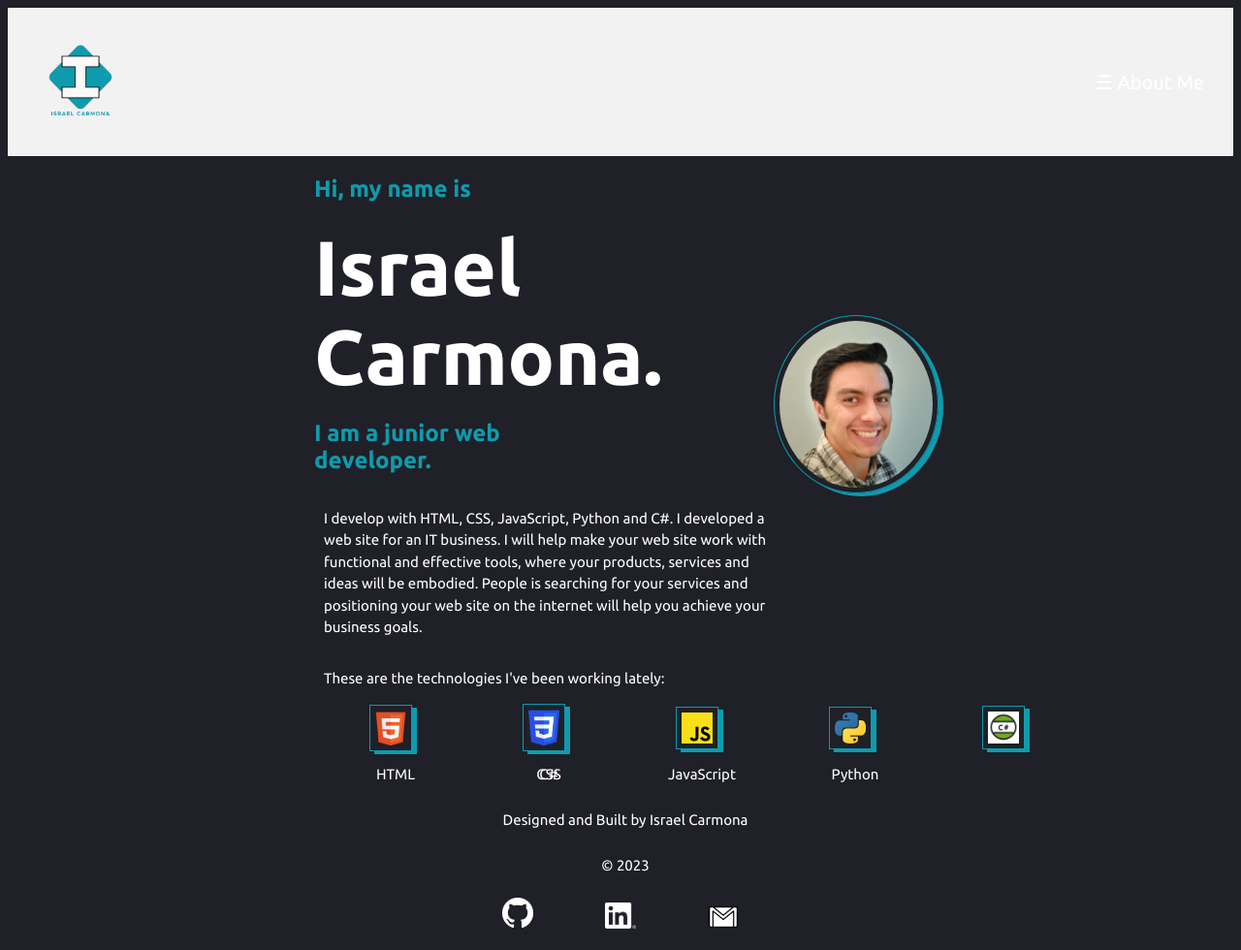
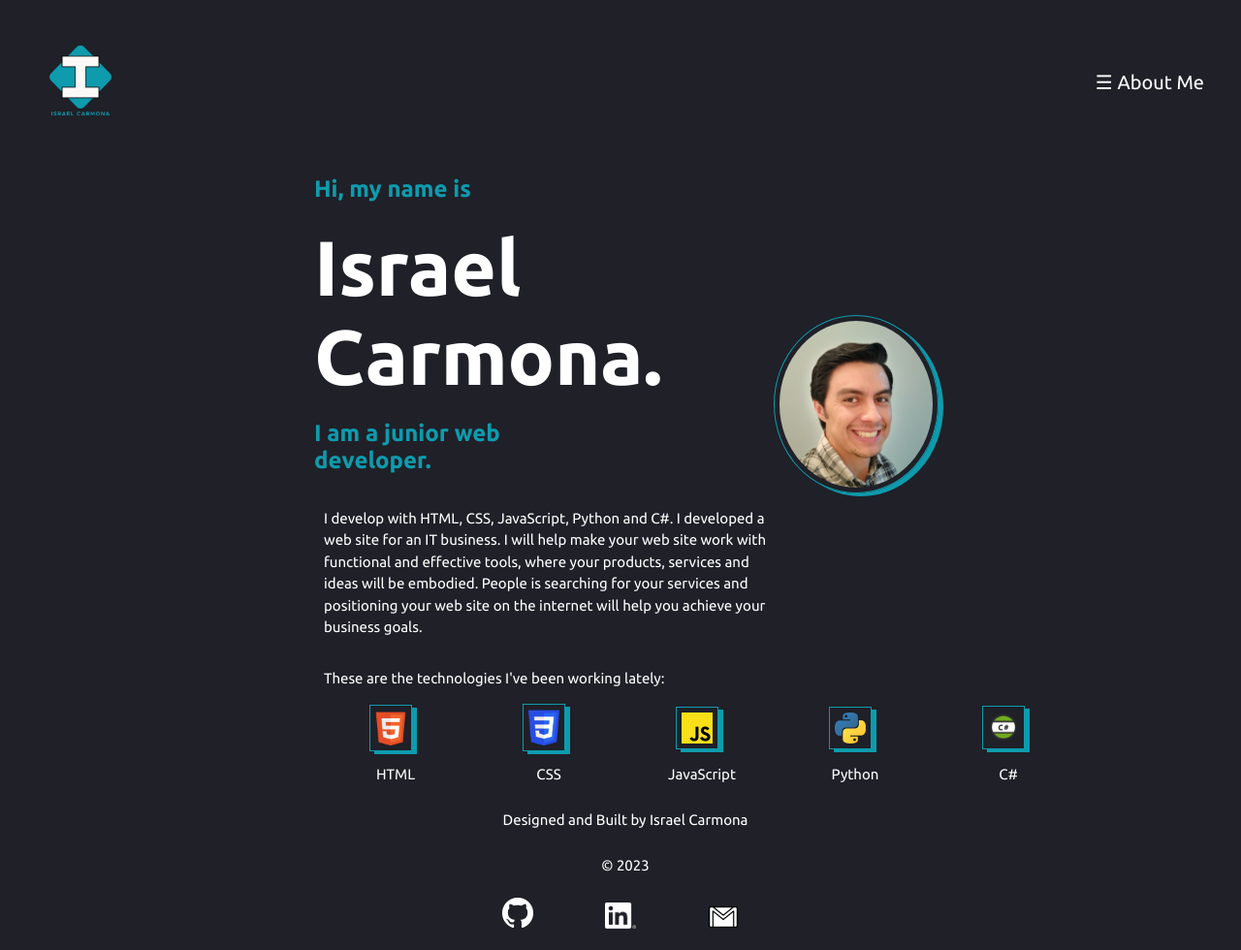
Before and after one commit to jicmette/Personal-Website, a plain HTML site: page index.html in a window 1280 px wide. Shown: the whole page at 97% size. Drawn offline with Linux system fonts and the light colour scheme.

Commit message:
C Sharp Logo Edited

```diff
--- a/index.html
+++ b/index.html
@@ -58,8 +58,8 @@
                     <img class="imgp" src="images/1024px-Python-logo-notext.svg.png" alt="Python Logo">
                     <p class="pytpar">Python</p>
 
-                    <img class="imgcs" src="images/seesharp.jpg" alt="C Sharp Logo">
-                    <p class="cspar">C#</p>
+                    <img class="imgcs" src="images/seesharp.png" alt="C Sharp Logo">
+                    <p class="csharpar">C#</p>
 
                 </div>
 
--- a/styles/style.css
+++ b/styles/style.css
@@ -12,7 +12,7 @@ body {
 /*  HEADER */
 
 header {
-    background-color: #f2f2f3;
+    background-color: #1f2028;
     display: grid;
     grid-template-columns: 150px auto;
     align-items: center;
@@ -294,6 +294,14 @@ footer {
     transition: 1s;
 }
 
+.pytpar {
+    grid-column: 6/7;
+    grid-row: 7/8;
+    color: white;
+    align-self: center;
+    justify-self: center;
+}
+
 .imgcs {
     width: 32px;
     grid-row: 6/7;
@@ -309,14 +317,15 @@ footer {
     transform: scale(1.1);
     transition: 1s;
 }
-
-.pytpar {
-    grid-column: 6/7;
+.csharpar {
+    grid-column: 7/8;
     grid-row: 7/8;
     color: white;
     align-self: center;
     justify-self: center;
 }
+
+
 
 /*  What I Do Page */
 
```
Also changed, not shown: images/seesharp.jpg (deleted).
